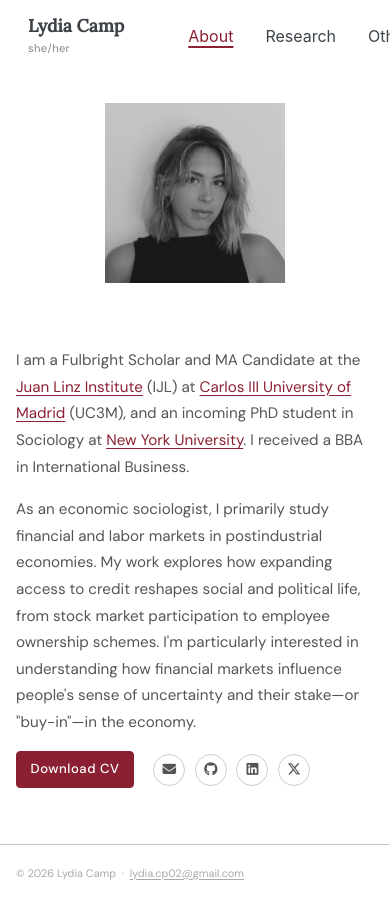
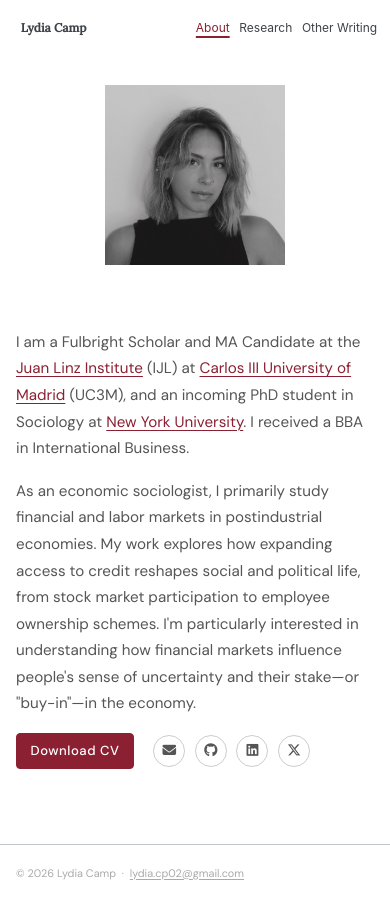
Before and after one commit to lydiagcamp/lydiagcamp.github.io, a Jekyll site: the page built from _pages/about.md, in a window 390 px wide and 900 px high. Built offline with Jekyll 4.4.1, drawn with Linux system fonts in a browser that asks for light colours.

Commit message:
Mobile: hide pronouns, shrink nav links to fit, tighten photo-text gap
Co-Authored-By: Claude Sonnet 4.6 <noreply@anthropic.com>

```diff
--- a/assets/css/custom.css
+++ b/assets/css/custom.css
@@ -360,7 +360,7 @@ body {
    ===================== */
 @media (max-width: 1023px) {
 
-  /* Header — reduce name size and padding so nav links fit */
+  /* Header — fit everything on one line */
   .masthead__menu-item--lg {
     padding-top: 0.4rem !important;
     padding-bottom: 0.4rem !important;
@@ -368,25 +368,31 @@ body {
   }
 
   .masthead__menu-item--lg a {
-    font-size: 1.1rem !important;
+    font-size: 1rem !important;
     padding-left: 0.75rem !important;
   }
 
+  /* Hide pronouns on mobile to save space */
   .masthead__pronouns {
-    font-size: 0.7rem;
-    padding-left: 0.75rem;
-    margin-top: 0.1rem;
+    display: none !important;
   }
 
   .masthead__inner-wrap {
     padding-right: 0.5rem !important;
   }
 
-  /* About page — stack photo above text */
+  /* Shrink nav links to fit */
+  .site-nav--simple .masthead__menu-item a {
+    font-size: 0.75rem !important;
+    padding-left: 0.3rem !important;
+    padding-right: 0.3rem !important;
+  }
+
+  /* About page — stack photo above text, tighter gap */
   .about-layout {
     flex-direction: column;
     align-items: center;
-    gap: 1.5rem;
+    gap: 0.75rem;
   }
 
   .about-photo img {
```
